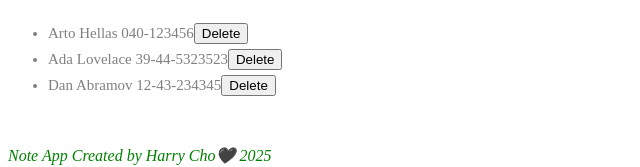
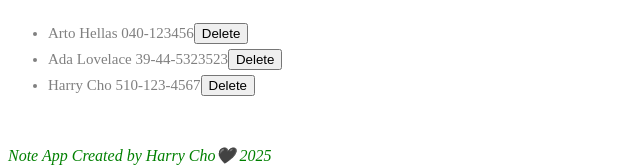
Before and after one commit to hyunsang4072/fullstack-open, a React (Vite) app in the folder part2/: page / in a window 1280 px wide. Shown: the part 218-385 px from the top of the page, without its empty margins (0-640 px from the left). Built offline with nearby package versions, Linux system fonts and the light colour scheme; data requests are answered from the project's data file.

Commit message:
finish part2

```diff
--- a/part2/db.json
+++ b/part2/db.json
@@ -12,8 +12,8 @@
     },
     {
       "id": "3",
-      "name": "Dan Abramov",
-      "number": "12-43-234345"
+      "name": "Harry Cho",
+      "number": "510-123-4567"
     }
   ]
 }
--- a/part2/src/App.jsx
+++ b/part2/src/App.jsx
@@ -74,6 +74,7 @@ const App = () => {
                 const updatedPerson = {
                     ...oldPerson,
                     number: newNumber,
+                    id: oldPerson.id + 1,
                 };
 
                 noteService
```
